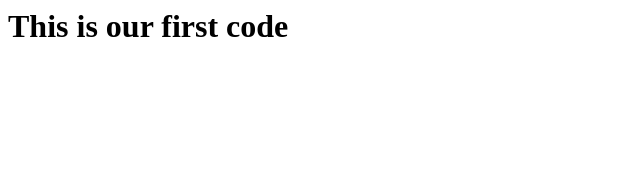
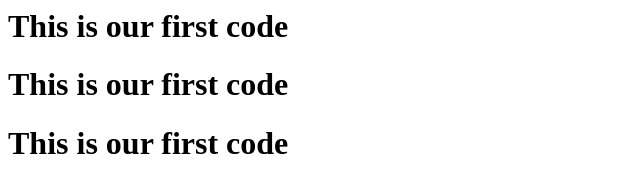
Before and after one commit to electronff/testing, a plain HTML site: page index.html in a window 1280 px wide. Shown: the whole page, without its empty margins (0-640 px from the left). Drawn offline with Linux system fonts and the light colour scheme.

Commit message:
new commit

```diff
--- a/index.html
+++ b/index.html
@@ -1 +1,3 @@
 <h1> This is our first code</h1>
+<h1> This is our first code</h1>
+<h1> This is our first code</h1>
```
